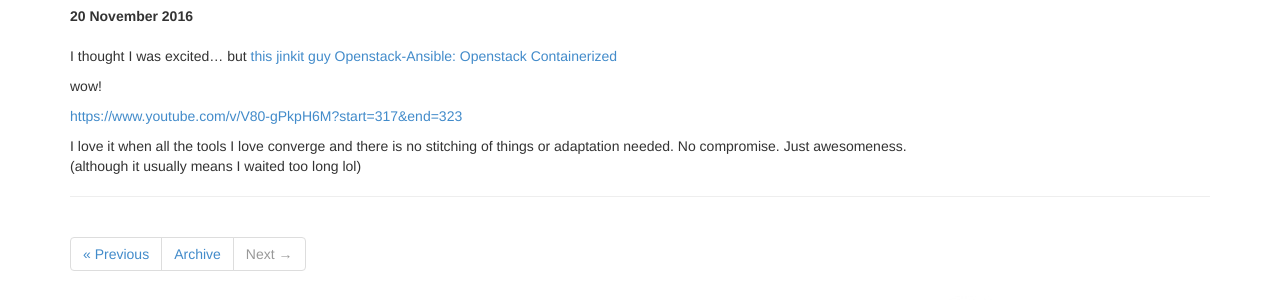
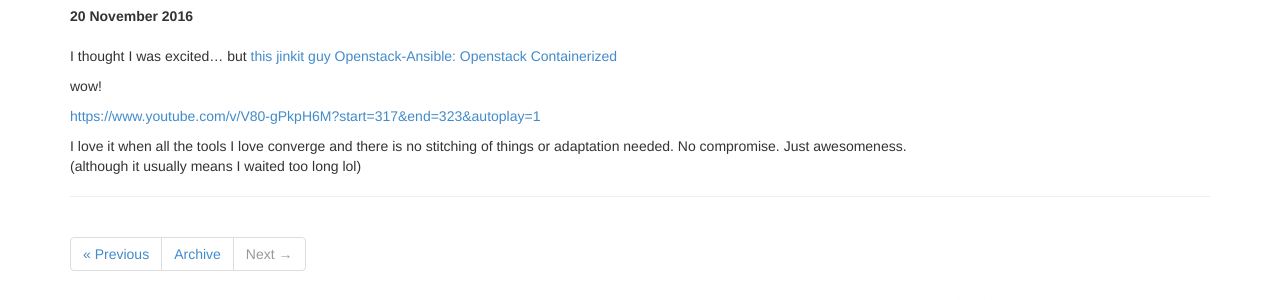
Before and after one commit to faizanvahevaria/chrisamow.github.io, a Jekyll site: the page built from _posts/2016-11-20-you-cant-contain-the-container.md, in a window 1280 px wide. Shown: the part 186-486 px from the top of the page. Built offline with Jekyll 4.4.1, drawn with Linux system fonts in a browser that asks for light colours; nearby versions of some CDN libraries; comment, search, counter and statistics services are not loaded.

Commit message:
blog content

```diff
--- a/_posts/2016-11-20-you-cant-contain-the-container.md
+++ b/_posts/2016-11-20-you-cant-contain-the-container.md
@@ -12,7 +12,7 @@ I thought I was excited... but [this jinkit guy Openstack-Ansible: Openstack Con
 
 wow!
 
-<https://www.youtube.com/v/V80-gPkpH6M?start=317&end=323>
+<https://www.youtube.com/v/V80-gPkpH6M?start=317&end=323&autoplay=1>
 
 I love it when all the tools I love converge and there is no stitching of things or adaptation needed.  No compromise.  Just awesomeness.
 (although it usually means I waited too long lol)
```
